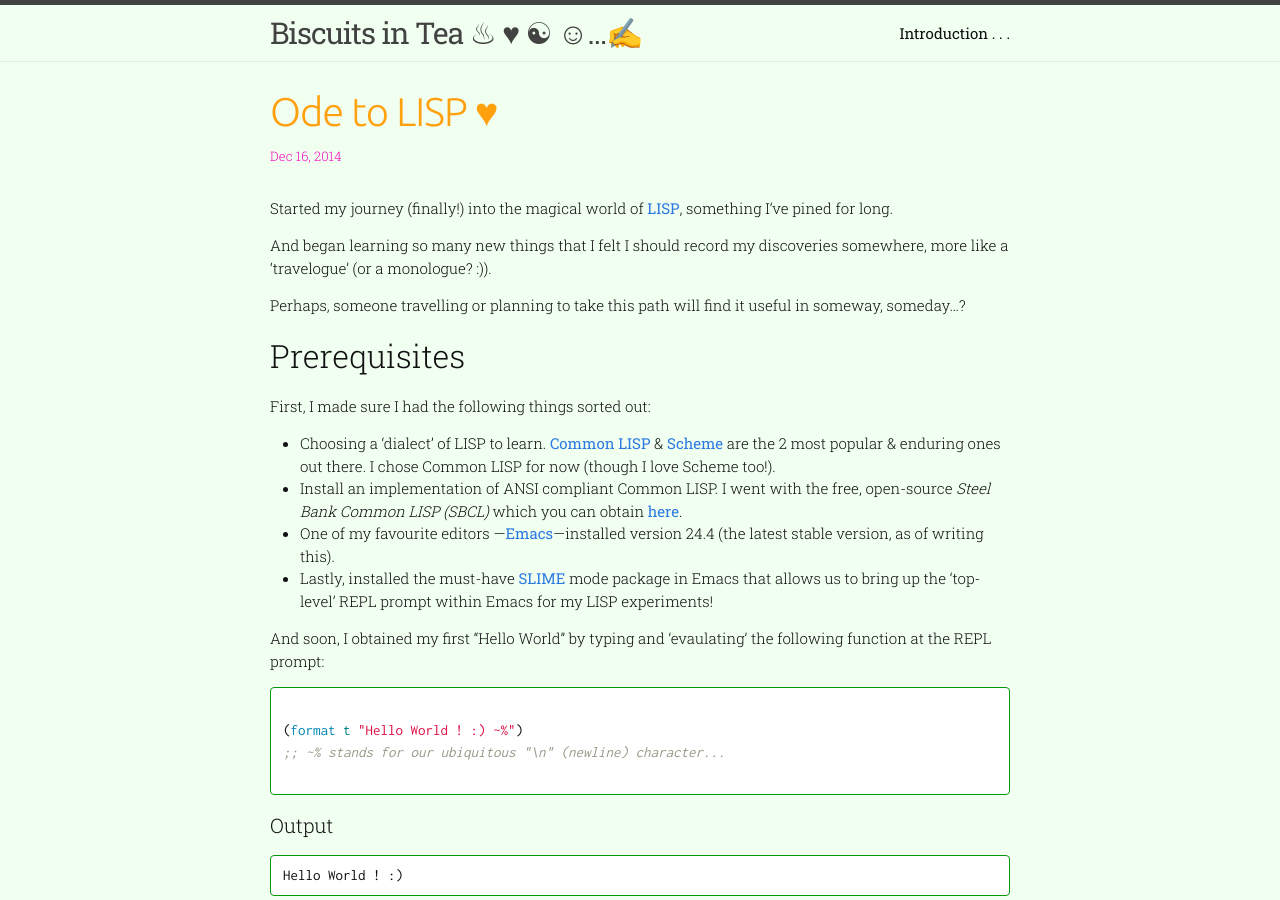
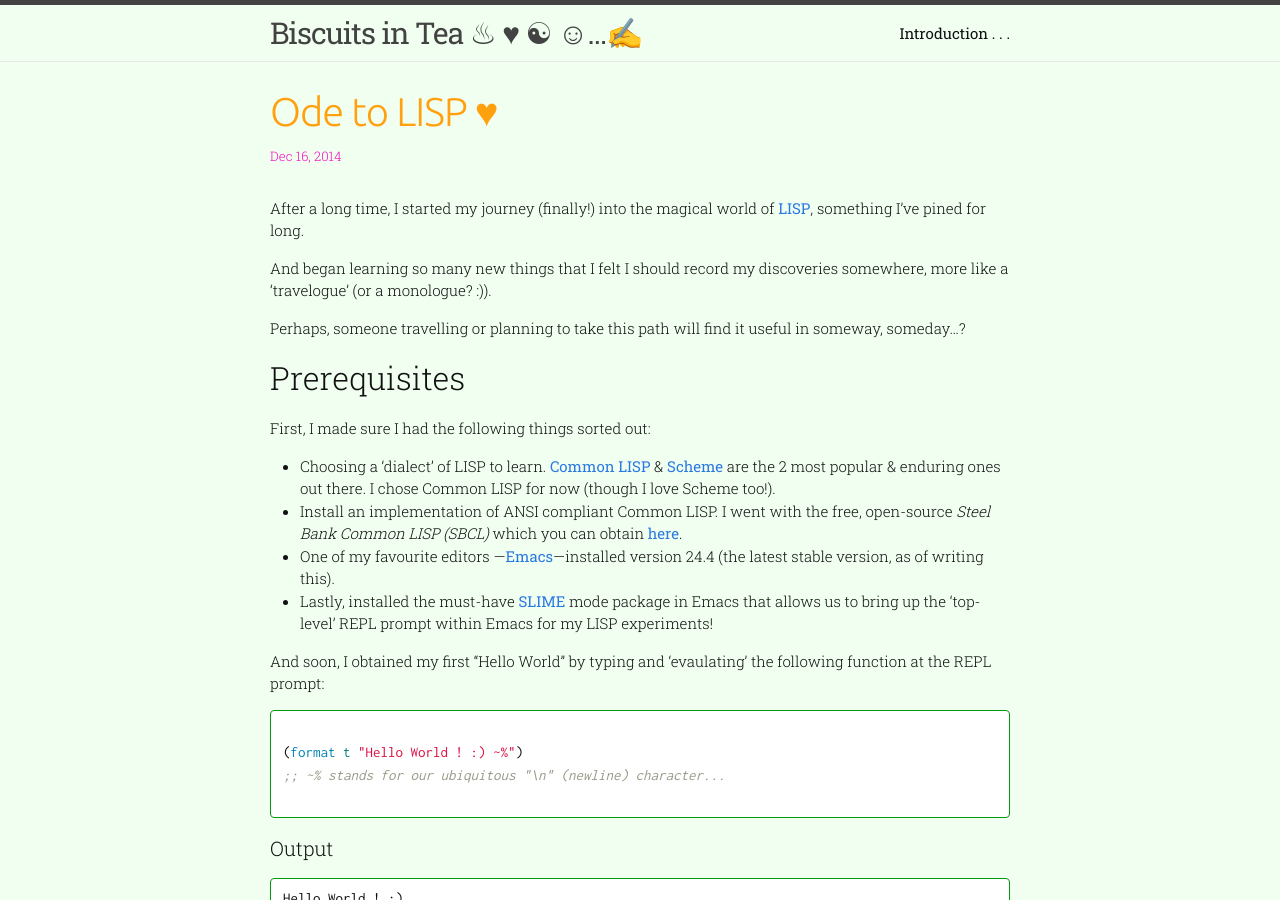
Before and after one commit to raghuugare/raghuugare.bkup, a Jekyll site: the page built from _posts/2014-12-16-ode_to_LISP.markdown, in a window 1280 px wide and 900 px high. Built offline with Jekyll 4.4.1, drawn with Linux system fonts in a browser that asks for light colours; some web fonts are replaced.

Commit message:
Beginning correction.

```diff
--- a/_posts/2014-12-16-ode_to_LISP.markdown
+++ b/_posts/2014-12-16-ode_to_LISP.markdown
@@ -7,7 +7,7 @@ categories: LISP
 
 ---
 
-Started my journey (finally!) into the magical world of [LISP][link_LISP], something I've pined for long.
+After a long time, I started my journey (finally!) into the magical world of [LISP][link_LISP], something I've pined for long.
 
 And began learning so many new things that I felt I should record my discoveries somewhere, more like a 'travelogue' (or a monologue? :)).
 
```
